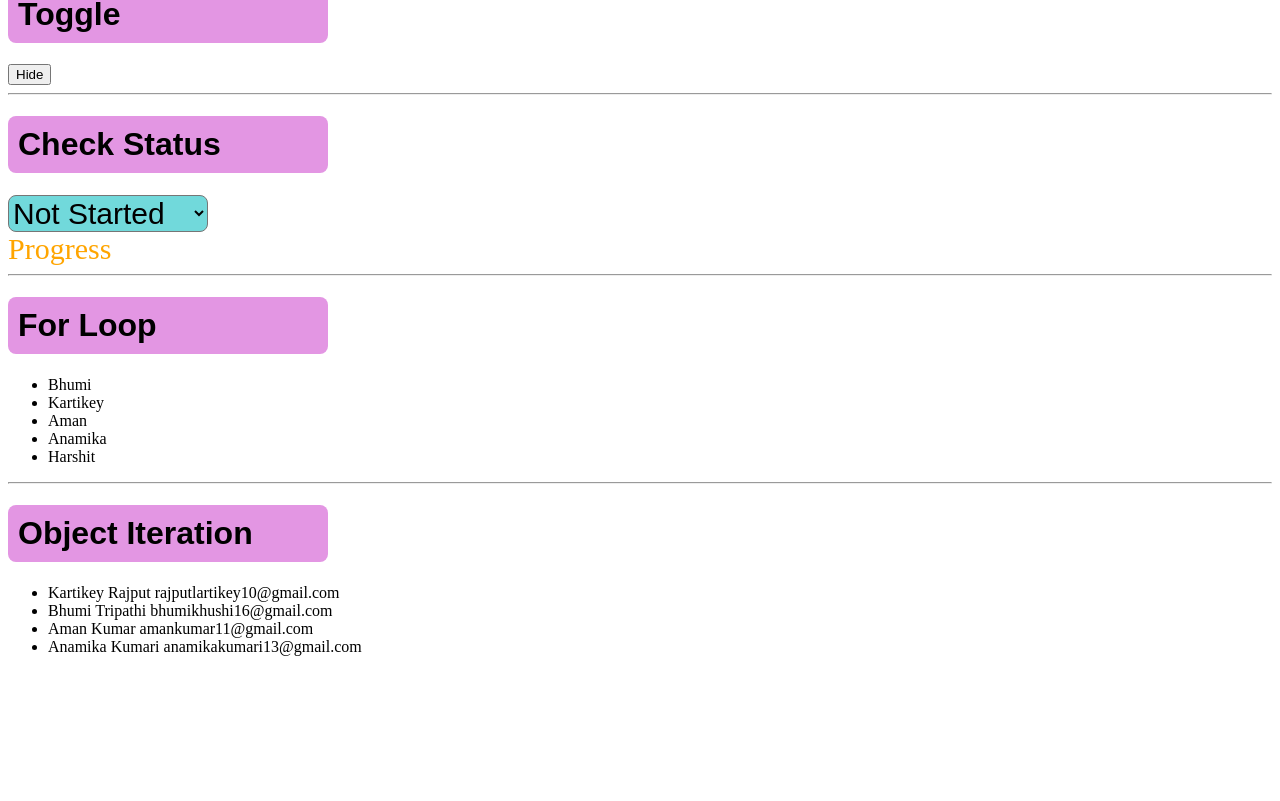
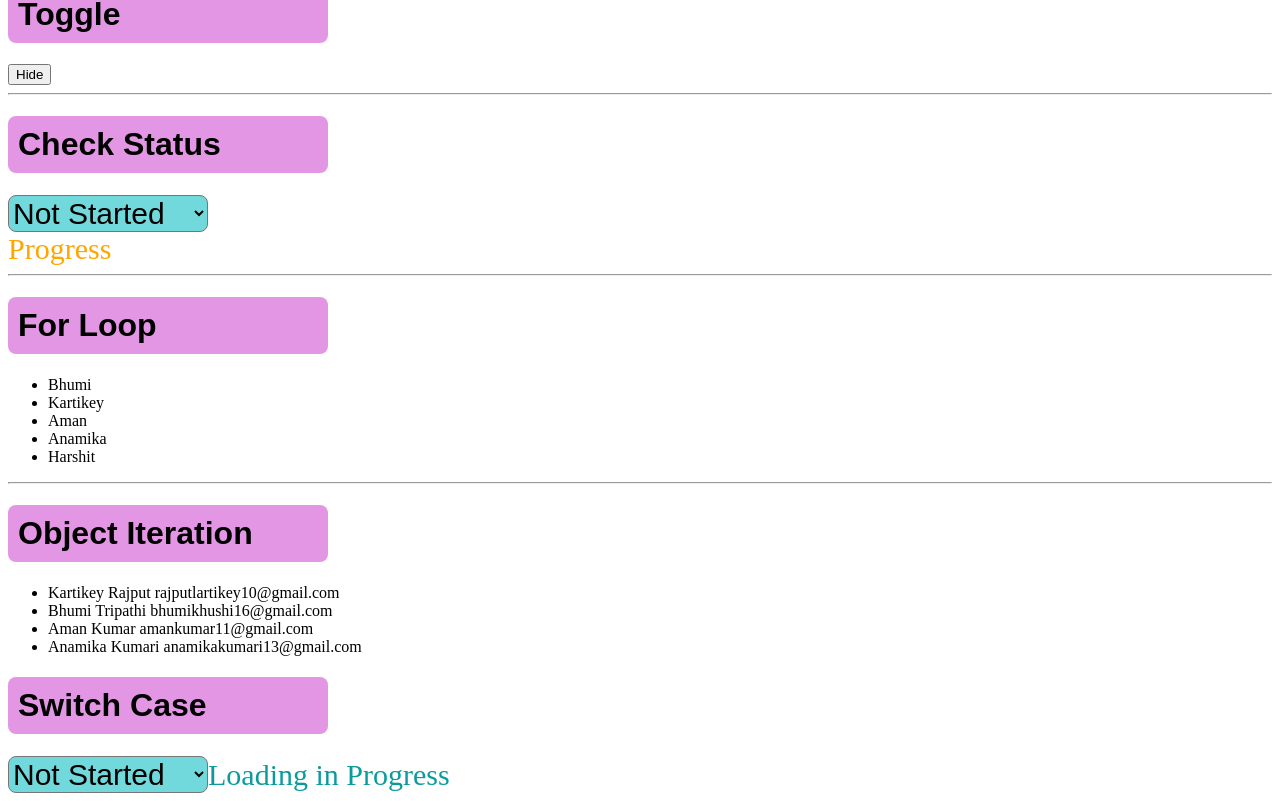
Before and after one commit to kartikeyofficial/Angular, an Angular app in the folder Signal/: page / in a window 1280 px wide. Shown: the part 1773-2574 px from the top of the page. Before the commit the page ends 2445 px from the top, so only its background shows below. Built offline with nearby package versions, Linux system fonts and the light colour scheme.

Commit message:
Switch Case

```diff
--- a/Signal/src/app/app.html
+++ b/Signal/src/app/app.html
@@ -9,3 +9,4 @@
 <signal-data-types></signal-data-types>
 <counter-app></counter-app>
 <control-flow-statemets></control-flow-statemets>
+<switch-case></switch-case>
--- a/Signal/src/app/app.ts
+++ b/Signal/src/app/app.ts
@@ -5,10 +5,11 @@ import { Effect } from './effect/effect';
 import { SignalDataTypes } from './signal-data-types/signal-data-types';
 import { CounterApp } from './counter-app/counter-app';
 import { ControlFlowStatemets } from './control-flow-statemets/control-flow-statemets';
+import { SwitchCase } from './switch-case/switch-case';
 
 @Component({
   selector: 'app-root',
-  imports: [RouterOutlet,ComputedSignals,Effect,SignalDataTypes,CounterApp,ControlFlowStatemets],
+  imports: [RouterOutlet,ComputedSignals,Effect,SignalDataTypes,CounterApp,ControlFlowStatemets,SwitchCase],
   templateUrl: './app.html',
   styleUrl:"./app.css"
 })
--- /dev/null
+++ b/Signal/src/app/switch-case/switch-case.css
@@ -0,0 +1 @@
+@import "../control-flow-statemets/control-flow-statemets.css"
--- /dev/null
+++ b/Signal/src/app/switch-case/switch-case.html
@@ -0,0 +1,23 @@
+<h1>Switch Case</h1>
+<select (change)="handleSwitch($event)"name="" id="">
+  <option value="notStarted">Not Started</option>
+   <option value="loading">Loading</option>
+    <option value="success">Success</option>
+    <option value="error">Error</option>
+
+
+</select>
+@switch(status()){
+  @case('notStarted'){
+    <span style="color: orange;">Not Update Yet</span>
+  }
+  @case('loading'){
+    <span style="color: rgb(11, 155, 157);">Loading in Progress</span>
+  }
+  @case('success'){
+    <span style="color: rgb(11, 167, 60);">Success</span>
+  }
+  @default{
+    <span style="color: red;">Error</span>
+  }
+}
--- /dev/null
+++ b/Signal/src/app/switch-case/switch-case.ts
@@ -0,0 +1,15 @@
+import { Component, signal } from '@angular/core';
+
+@Component({
+  selector: 'switch-case',
+  imports: [],
+  templateUrl: './switch-case.html',
+  styleUrls: ['./switch-case.css',]
+})
+export class SwitchCase {
+  status = signal("loading")
+  handleSwitch(event:Event){
+    const target= event.target as HTMLSelectElement
+    this.status.set(target.value);
+  }
+}
```
Also changed, not shown: 1 other file (tests, documents, lock files or other folders).
